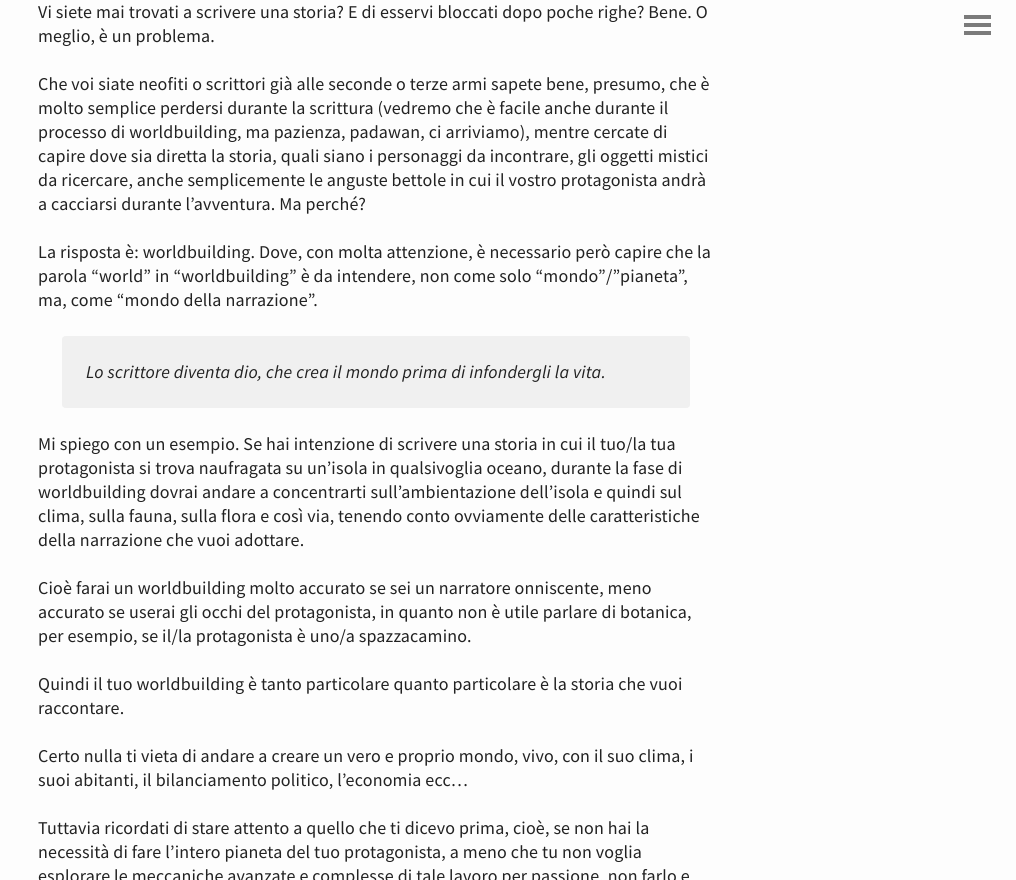
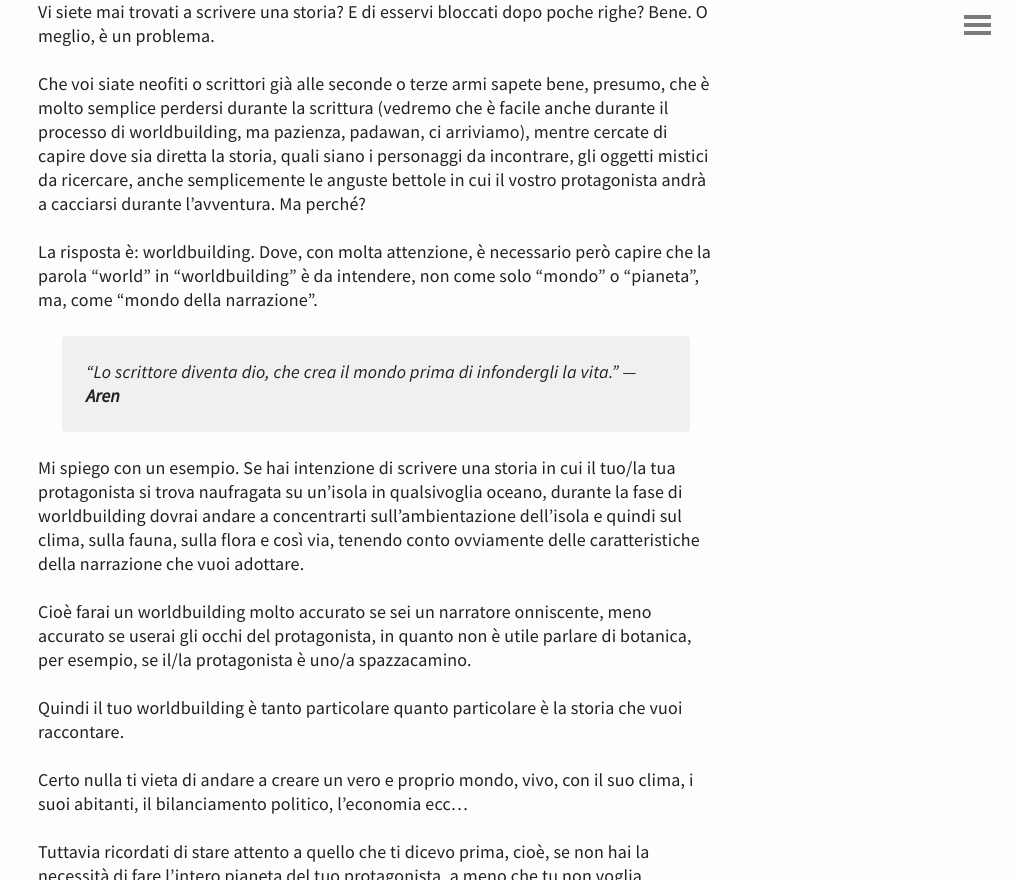
Before and after one commit to azamelfer/worldbuilding, a Jekyll site: the page built from _posts/2019-06-19-progetto-x.md, in a window 1280 px wide and 900 px high, scrolled down 663 px, cut to the strip 20-900 px from the top of the window. Shown: the whole strip, without its empty margins (264-1280 px from the left). Built offline with Jekyll 4.4.1, drawn with Linux system fonts in a browser that asks for light colours.

Commit message:
Update 2019-06-19-progetto-x.md

```diff
--- a/_posts/2019-06-19-progetto-x.md
+++ b/_posts/2019-06-19-progetto-x.md
@@ -7,9 +7,10 @@ Vi siete mai trovati a scrivere una storia? E di esservi bloccati dopo poche rig
 
 Che voi siate neofiti o scrittori già alle seconde o terze armi sapete bene, presumo, che è molto semplice perdersi durante la scrittura (vedremo che è facile anche durante il processo di worldbuilding, ma pazienza, padawan, ci arriviamo), mentre cercate di capire dove sia diretta la storia, quali siano i personaggi da incontrare, gli oggetti mistici da ricercare, anche semplicemente le anguste bettole in cui il vostro protagonista andrà a cacciarsi durante l'avventura. Ma perché?
 
-La risposta è: worldbuilding. Dove, con molta attenzione, è necessario però capire che la parola "world" in "worldbuilding" è da intendere, non come solo "mondo"/"pianeta", ma, come "mondo della narrazione".
+La risposta è: worldbuilding. Dove, con molta attenzione, è necessario però capire che la parola "world" in "worldbuilding" è da intendere, non come solo "mondo" o "pianeta", ma, come "mondo della narrazione".
 
-> Lo scrittore diventa dio, che crea il mondo prima di infondergli la vita.
+> *"Lo scrittore diventa dio, che crea il mondo prima di infondergli la vita."*
+> &mdash; <cite>**Aren**</cite>
 
 Mi spiego con un esempio. Se hai intenzione di scrivere una storia in cui il tuo/la tua protagonista si trova naufragata su un'isola in qualsivoglia oceano, durante la fase di worldbuilding dovrai andare a concentrarti sull'ambientazione dell'isola e quindi sul clima, sulla fauna, sulla flora e così via, tenendo conto ovviamente delle caratteristiche della narrazione che vuoi adottare.
 
```
